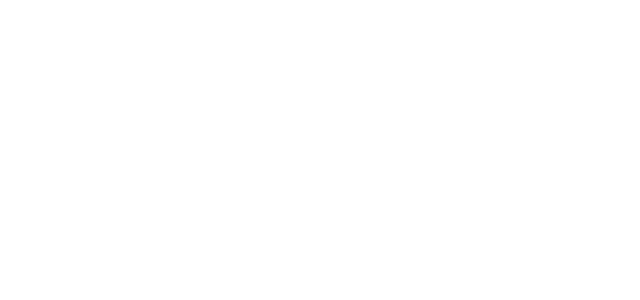
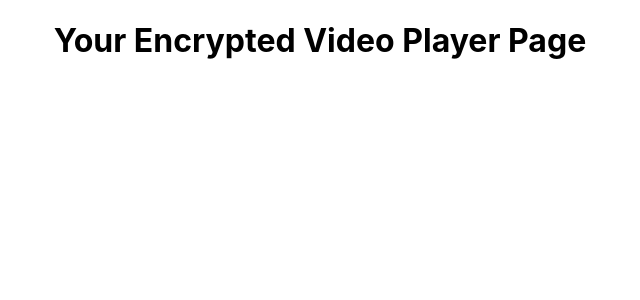
Before and after one commit to Mizanur2001/Encrypted_Video_Player_Frontend, a React (Create React App) app: page / in a window 1280 px wide. Before the commit this address had no page. Shown: the top 300 px of the page, without its empty margins (320-960 px from the left). Built offline with nearby package versions, Linux system fonts and the light colour scheme.

Commit message:
feat: add home page route

```diff
--- a/src/App.js
+++ b/src/App.js
@@ -1,6 +1,7 @@
 import { BrowserRouter as Router, Routes, Route } from 'react-router-dom';
 import Login from './pages/auth/Login';
 import Verify from './pages/auth/Verify';
+import VideoPlayer from './pages/VideoPlayer/VideoPlayer';
 import './App.css';
 
 function App() {
@@ -8,8 +9,9 @@ function App() {
     <div className="App">
       <Router>
         <Routes>
-          <Route path="/login" element={<Login />} />
-          <Route path="/verify" element={<Verify/>} />
+          <Route path="/" element={<VideoPlayer />} />
+          <Route path="/auth/login" element={<Login />} />
+          <Route path="/auth/verify" element={<Verify />} />
         </Routes>
       </Router>
     </div>
--- /dev/null
+++ b/src/pages/VideoPlayer/VideoPlayer.jsx
@@ -0,0 +1,9 @@
+const VideoPlayer = () => {
+    return (
+        <h1 className="text-3xl font-bold underline">
+            Your Encrypted Video Player Page
+        </h1>
+    )
+}
+
+export default VideoPlayer
--- a/src/pages/auth/Verify.jsx
+++ b/src/pages/auth/Verify.jsx
@@ -1,8 +1,8 @@
 const Verify = () => {
   return (
     <h1 className="text-3xl font-bold underline">
-            Verify it's you
-        </h1>
+      Verify it's you
+    </h1>
   )
 }
 
```
